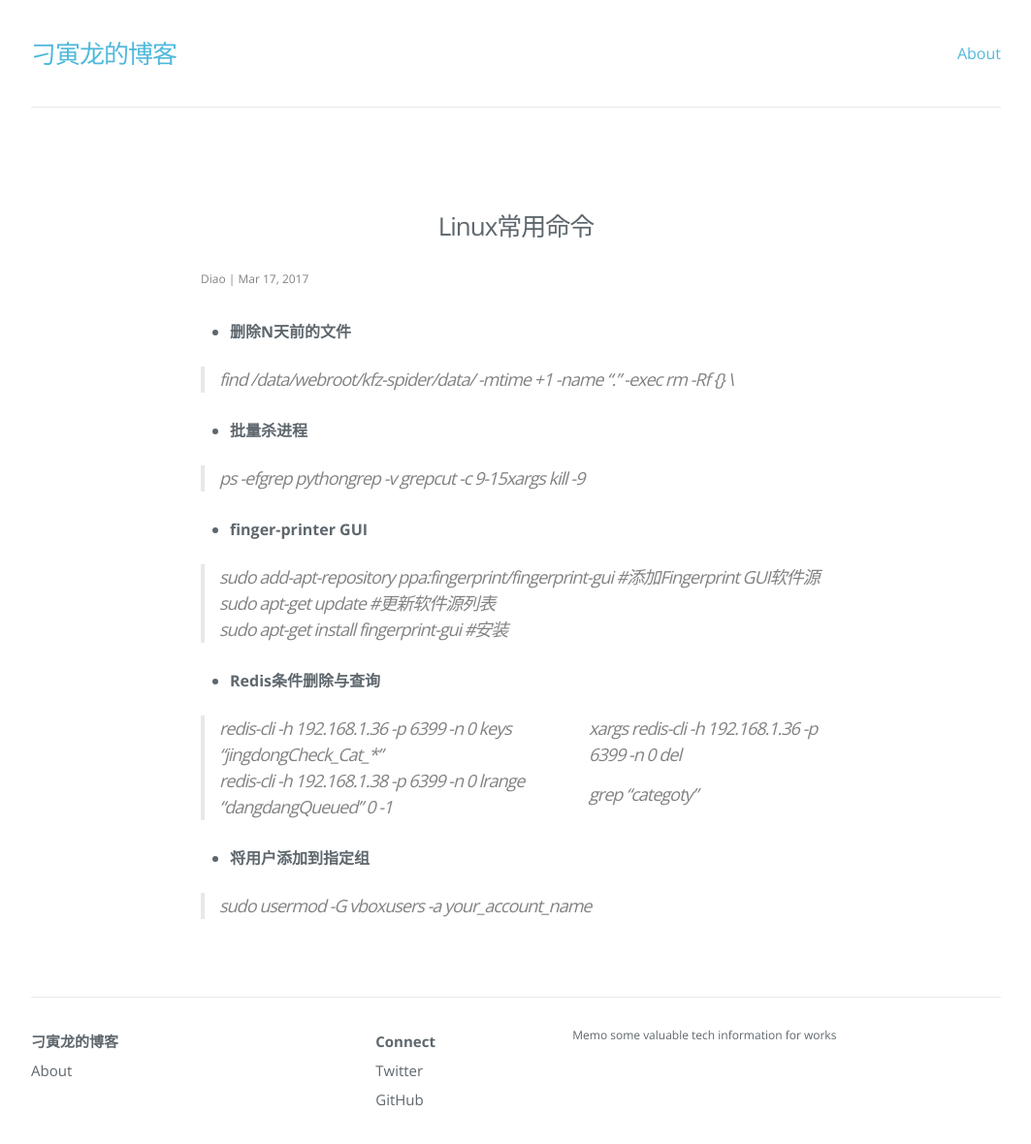
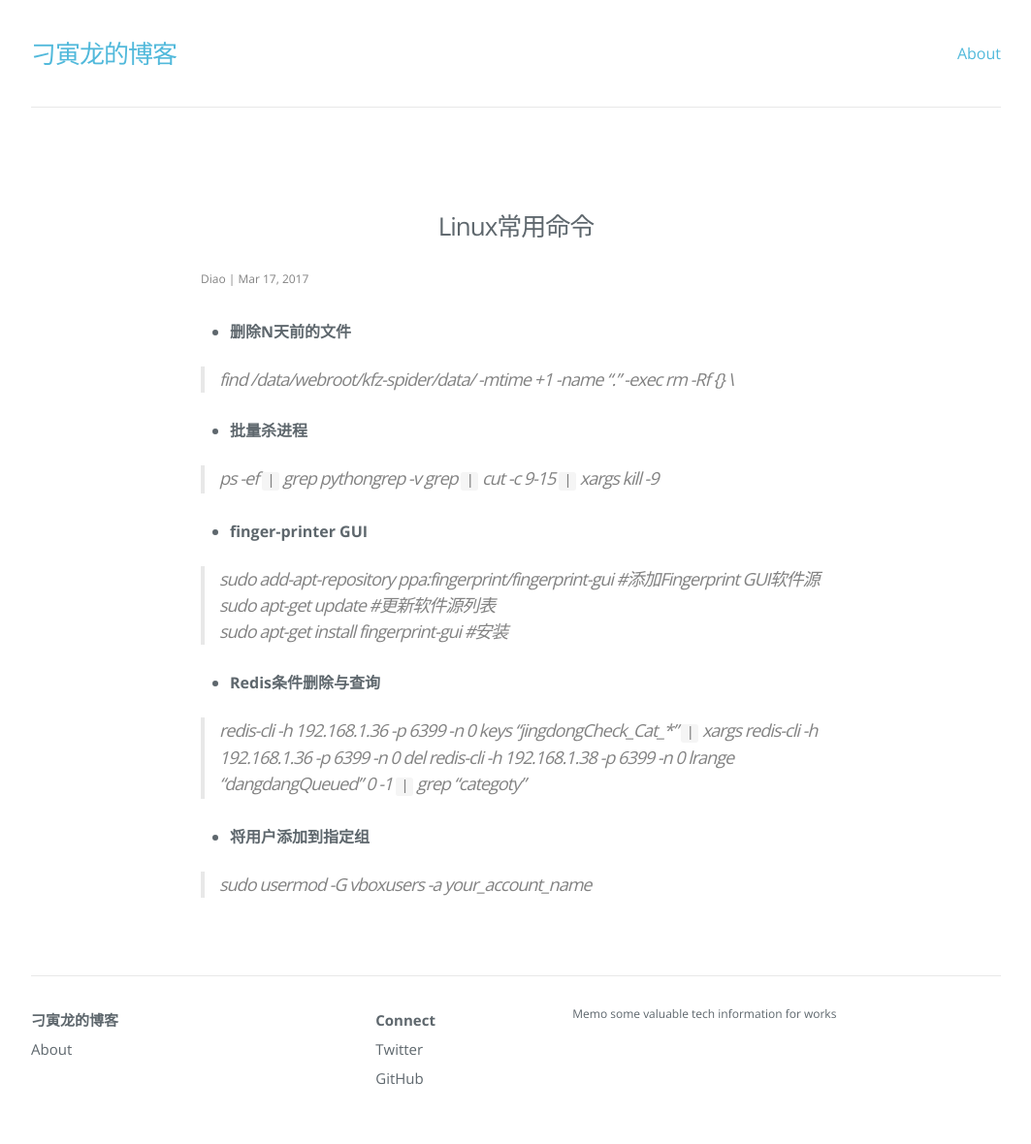
Before and after one commit to diaoyinlong/blog, a Jekyll site: the page built from _posts/2017-03-17-Linux常用命令.md, in a window 1280 px wide and 1217 px high. Shown: the top 1180 px of the window at 97% size, without its empty margins (108-1171 px from the left). Built offline with Jekyll 4.4.1, drawn with Linux system fonts in a browser that asks for light colours; nearby versions of some CDN libraries.

Commit message:
Published with https://stackedit.io/

```diff
--- a/_posts/2017-03-17-Linux常用命令.md
+++ b/_posts/2017-03-17-Linux常用命令.md
@@ -14,7 +14,7 @@ tags: Linux
 
  - __批量杀进程__
 
-> ps -ef|grep python|grep -v grep|cut -c 9-15|xargs kill -9
+> ps -ef `|` grep python|grep -v grep `|` cut -c 9-15 `|` xargs kill -9
 
 
  - __finger-printer GUI__
@@ -26,8 +26,8 @@ tags: Linux
 
  - __Redis条件删除与查询__
 
->    redis-cli -h 192.168.1.36 -p 6399 -n 0 keys "jingdongCheck_Cat_*" | xargs redis-cli -h 192.168.1.36 -p 6399 -n 0 del
-> redis-cli -h 192.168.1.38 -p 6399 -n 0 lrange "dangdangQueued" 0 -1 | grep "categoty"
+> redis-cli -h 192.168.1.36 -p 6399 -n 0 keys "jingdongCheck_Cat_*" `|` xargs redis-cli -h 192.168.1.36 -p 6399 -n 0 del
+> redis-cli -h 192.168.1.38 -p 6399 -n 0 lrange "dangdangQueued" 0 -1 `|` grep "categoty"
 
  - __将用户添加到指定组__
 
```
